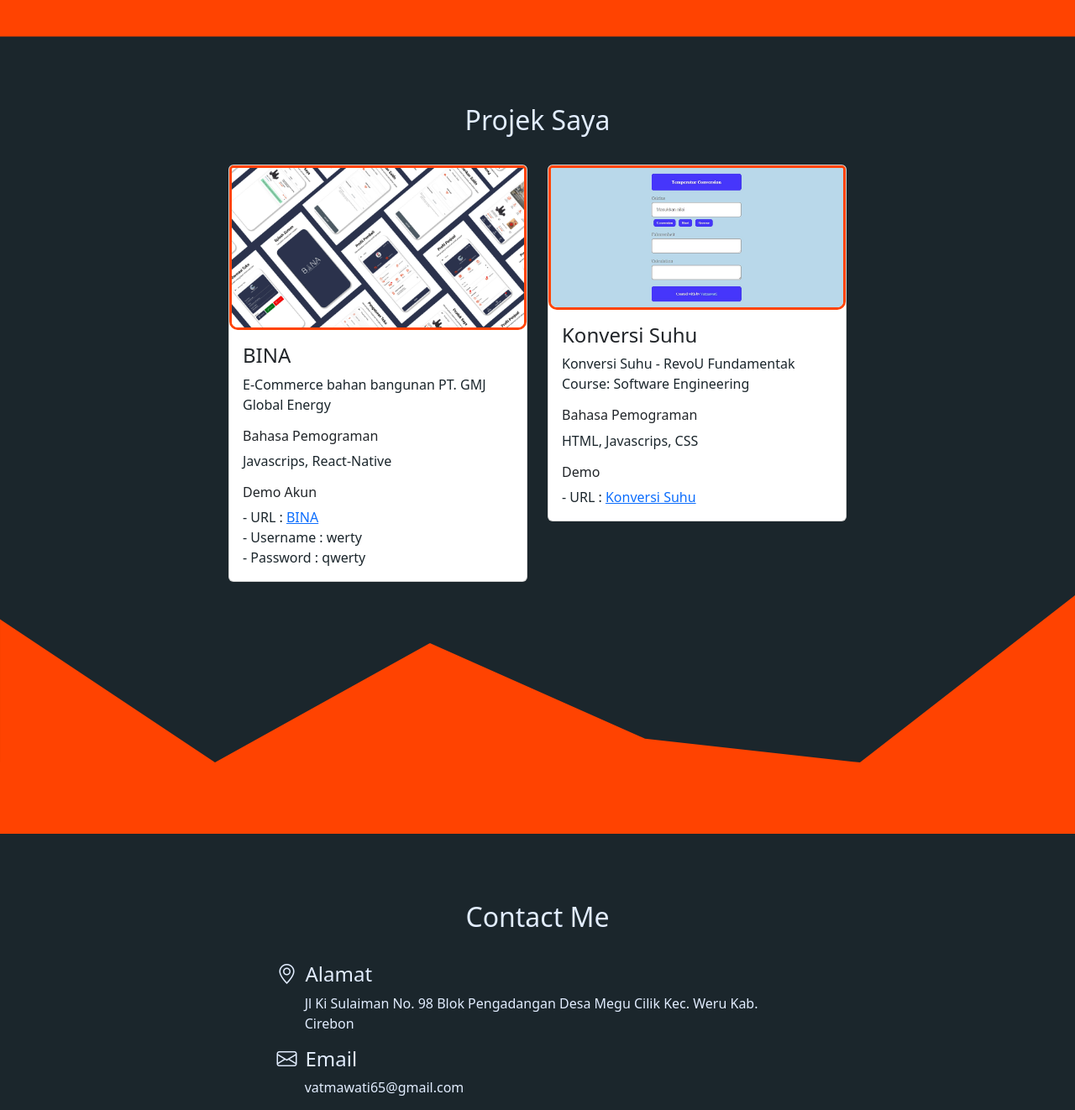
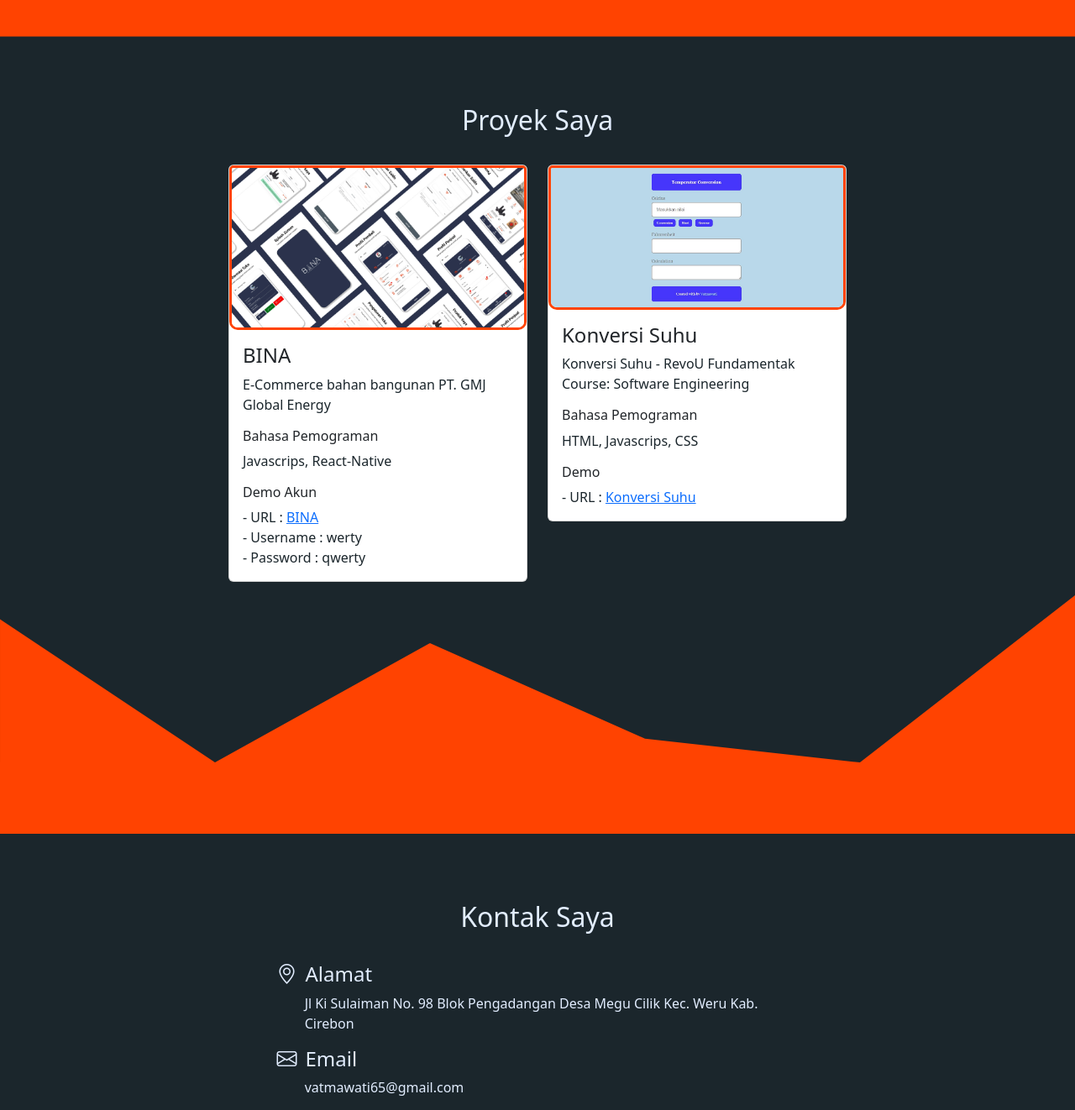
Before and after one commit to vatmawatiso/vatmawatiso.github.io, a website: page index.html in a window 1280 px wide. Shown: the part 3600-4922 px from the top of the page at 84% size. Drawn offline with nearby package versions, Linux system fonts and the light colour scheme.

Commit message:
Update Lagi

```diff
--- a/index.html
+++ b/index.html
@@ -243,7 +243,7 @@
       <div class="container">
         <div class="row text-center mb-3">
           <div class="col">
-            <h2>Projek Saya</h2>
+            <h2>Proyek Saya</h2>
           </div>
         </div>
         <div class="row justify-content-center">
@@ -313,7 +313,7 @@
       <div class="container">
         <div class="row text-center mb-3">
           <div class="col">
-            <h2>Contact Me</h2>
+            <h2>Kontak Saya</h2>
           </div>
         </div>
         <div class="row justify-content-center">
```
